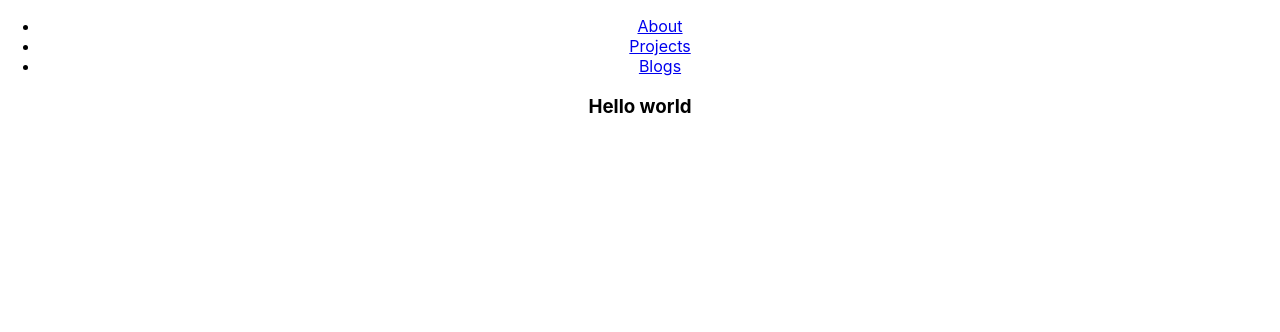
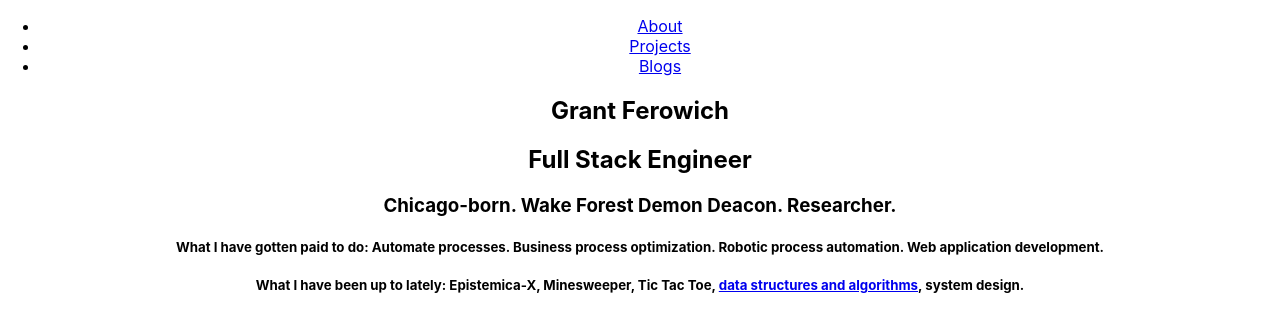
Before and after one commit to grantferowich/portfolio, a React (Create React App) app: page / in a window 1280 px wide. Shown: the top 332 px of the page. Built offline with nearby package versions, Linux system fonts and the light colour scheme.

Commit message:
successsfully created about page

```diff
--- a/src/App.js
+++ b/src/App.js
@@ -10,11 +10,10 @@ function App() {
     <BrowserRouter>
       <div className="App">
         <Navigation />
-       <h3>Hello world</h3>
         <Routes>
-          <Route exact path='/' component={About}/>
-          <Route exact path='/projects' component={Projects}/>
-          <Route exact path='/blogs' component={Blogs}/>
+          <Route exact path='/' element={<About/>}/>
+          <Route exact path='/projects' element={<Projects/>}/>
+          <Route exact path='/blogs' element={<Blogs/>}/>
         </Routes>
     </div>
     </BrowserRouter>
--- a/src/components/About.js
+++ b/src/components/About.js
@@ -0,0 +1,14 @@
+import React from 'react'
+
+export default function About() {
+  return (
+    <div>
+
+        <h2>Grant Ferowich</h2>
+        <h2>Full Stack Engineer</h2>
+        <h3>Chicago-born. Wake Forest Demon Deacon. Researcher.</h3>
+        <h5>What I have gotten paid to do: Automate processes. Business process optimization. Robotic process automation. Web application development.</h5>
+        <h5>What I have been up to lately: Epistemica-X, Minesweeper, Tic Tac Toe, <a href="https://docs.google.com/spreadsheets/d/15zHGNvYy0-NMx6YYduk3UVvPFTXsam7YO1OQzeq2c7s/edit#gid=0" target="_blank" rel='noopener'>data structures and algorithms</a>, system design.</h5>
+    </div>
+  )
+}
--- a/src/components/Blogs.js
+++ b/src/components/Blogs.js
@@ -0,0 +1,7 @@
+import React from 'react'
+
+export default function Blogs() {
+  return (
+    <div><h3>blogs page!</h3></div>
+  )
+}
--- a/src/components/Projects.js
+++ b/src/components/Projects.js
@@ -0,0 +1,9 @@
+import React from 'react'
+
+export default function Projects() {
+  return (
+    <div>
+        <h1>Projects page!</h1>
+    </div>
+  )
+}
```
